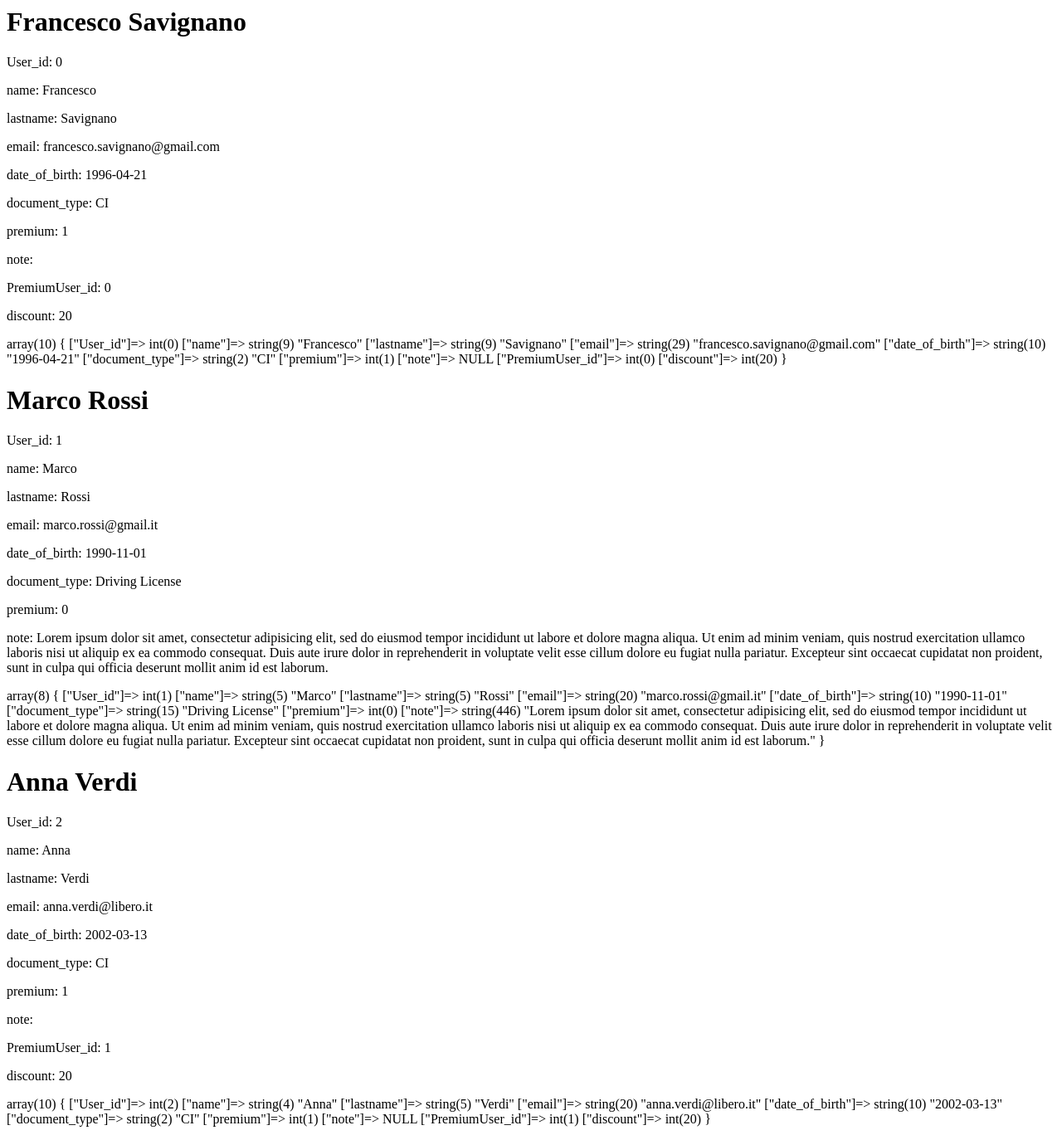
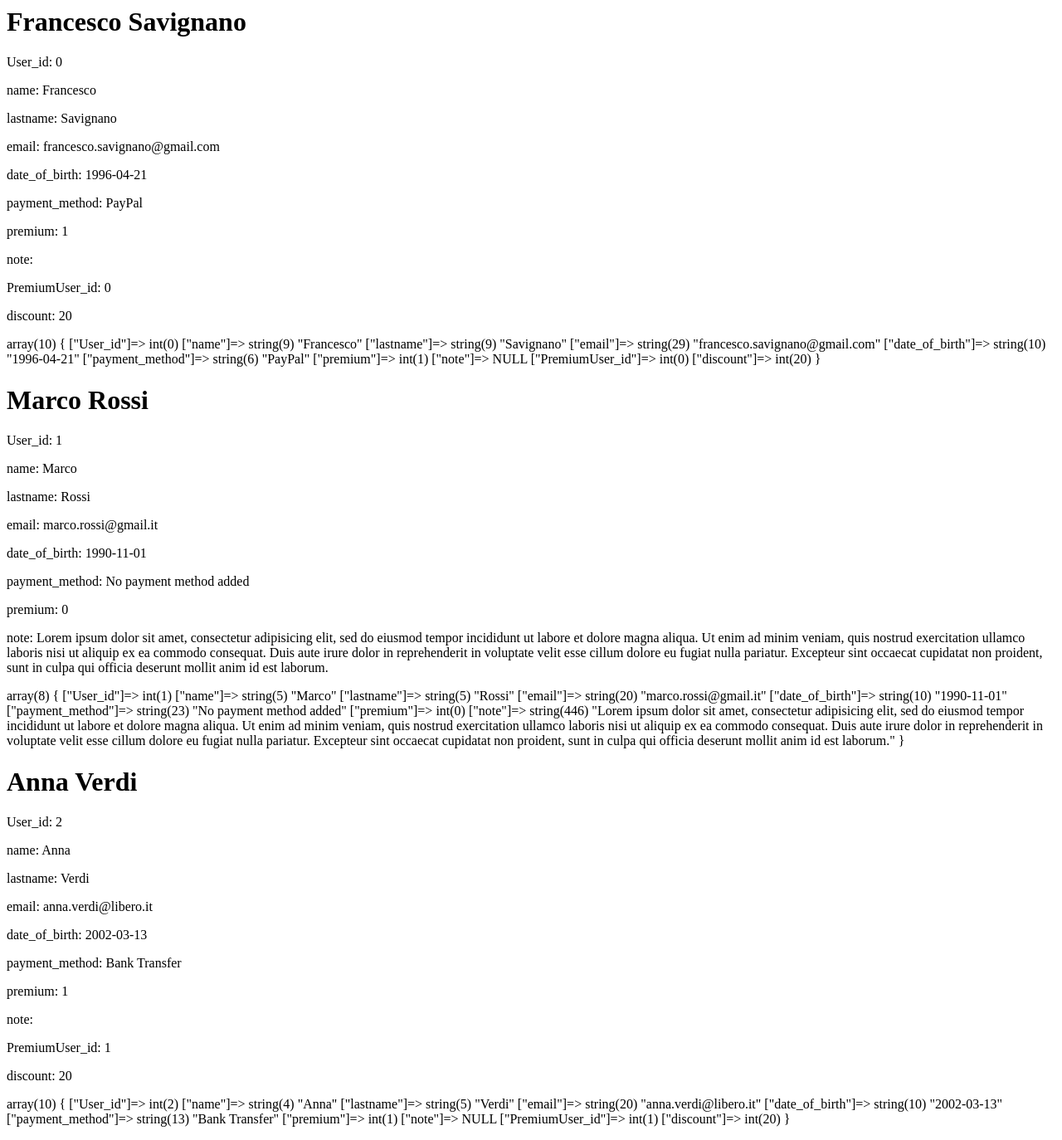
Before and after one commit to SavignanoFrancesco/php-oop-2, a PHP site: page / in a window 1280 px wide. Shown: the whole page at 83% size. Run offline with PHP 8.4, Linux system fonts and the light colour scheme.

Commit message:
sostituito document_type con payment_method

```diff
--- a/index.php
+++ b/index.php
@@ -11,10 +11,10 @@ $tmp_PremiumUser_id = -1;
 
 //___________USER1___________
 //creo una nuova istanza della classe User
-$user1 = new User(++$tmp_User_id, 'Francesco', 'Savignano', 'francesco.savignano@gmail.com', '1996-04-21', 'CI', 0);
+$user1 = new User(++$tmp_User_id, 'Francesco', 'Savignano', 'francesco.savignano@gmail.com', '1996-04-21', 'No payment method added', 0);
 $user1->setPremium();
 if($user1->premium > 0){
-    $user1 = new PremiumUser($tmp_User_id, 'Francesco', 'Savignano', 'francesco.savignano@gmail.com', '1996-04-21', 'CI', 1, ++$tmp_PremiumUser_id);
+    $user1 = new PremiumUser($tmp_User_id, 'Francesco', 'Savignano', 'francesco.savignano@gmail.com', '1996-04-21', 'PayPal', 1, ++$tmp_PremiumUser_id);
 }
 //stampa le informazioni dell'utente(istanza)
 $user1->printInfo($user1);
@@ -24,9 +24,9 @@ var_dump($user1_data);
 
 //___________USER2___________
 //creo una nuova istanza della classe User
-$user2 = new User(++$tmp_User_id, 'Marco', 'Rossi', 'marco.rossi@gmail.it', '1990-11-01', 'Driving License', 0);
+$user2 = new User(++$tmp_User_id, 'Marco', 'Rossi', 'marco.rossi@gmail.it', '1990-11-01', 'No payment method added', 0);
 if($user2->premium > 0){
-    $user2 = new PremiumUser($tmp_User_id, 'Marco', 'Rossi', 'marco.rossi@gmail.it', '1990-11-01', 'Driving License', 1, ++$tmp_PremiumUser_id);
+    $user2 = new PremiumUser($tmp_User_id, 'Marco', 'Rossi', 'marco.rossi@gmail.it', '1990-11-01', 'Bank Transfer', 1, ++$tmp_PremiumUser_id);
 }
 //funzione per aggiungere testo a note
 $user2->setNote('Lorem ipsum dolor sit amet, consectetur adipisicing elit, sed do eiusmod tempor incididunt ut labore et dolore magna aliqua. Ut enim ad minim veniam, quis nostrud exercitation ullamco laboris nisi ut aliquip ex ea commodo consequat. Duis aute irure dolor in reprehenderit in voluptate velit esse cillum dolore eu fugiat nulla pariatur. Excepteur sint occaecat cupidatat non proident, sunt in culpa qui officia deserunt mollit anim id est laborum.');
@@ -38,10 +38,10 @@ var_dump($user2_data);
 
 //___________USER3___________
 //creo una nuova istanza della classe User
-$user3 = new User(++$tmp_User_id, 'Anna', 'Verdi', 'anna.verdi@libero.it', '2002-03-13', 'CI', 0);
+$user3 = new User(++$tmp_User_id, 'Anna', 'Verdi', 'anna.verdi@libero.it', '2002-03-13', 'No payment method added', 0);
 $user3->setPremium();
 if($user3->premium > 0){
-    $user3 = new PremiumUser($tmp_User_id, 'Anna', 'Verdi', 'anna.verdi@libero.it', '2002-03-13', 'CI', 1, ++$tmp_PremiumUser_id);
+    $user3 = new PremiumUser($tmp_User_id, 'Anna', 'Verdi', 'anna.verdi@libero.it', '2002-03-13', 'Bank Transfer', 1, ++$tmp_PremiumUser_id);
 }
 //stampa le informazioni dell'utente(istanza)
 $user3->printInfo($user3);
--- a/user.php
+++ b/user.php
@@ -7,12 +7,12 @@ class User{
     public $lastname;
     public $email;
     public $date_of_birth;
-    public $document_type;
+    public $payment_method;
     public $premium;
     public $note;
 
     //costruttore con le variabili necessarie alla creazione dell'istanza
-    public function __construct($_User_id, $_name, $_lastname, $_email, $_date_of_birth, $_document_type, $_premium){
+    public function __construct($_User_id, $_name, $_lastname, $_email, $_date_of_birth, $_payment_method, $_premium){
 
         //User_id autoincrementato
         $this->User_id = $_User_id;
@@ -41,7 +41,7 @@ class User{
         }
 
         //
-        $this->document_type = $_document_type;
+        $this->payment_method = $_payment_method;
 
         //
         $this->premium = $_premium;
@@ -89,7 +89,7 @@ class PremiumUser extends User {
     public $lastname;
     public $email;
     public $date_of_birth;
-    public $document_type;
+    public $payment_method;
     public $premium;
     public $note;
 
@@ -98,8 +98,8 @@ class PremiumUser extends User {
     //sconto di default
     public $discount = 20;
 
-    public function __construct($_User_id, $_name, $_lastname, $_email, $_date_of_birth, $_document_type, $_premium, $_tmp_PremiumUser_id){
-        parent::__construct($_User_id, $_name, $_lastname, $_email, $_date_of_birth, $_document_type, $_premium, $_tmp_PremiumUser_id);
+    public function __construct($_User_id, $_name, $_lastname, $_email, $_date_of_birth, $_payment_method, $_premium, $_tmp_PremiumUser_id){
+        parent::__construct($_User_id, $_name, $_lastname, $_email, $_date_of_birth, $_payment_method, $_premium, $_tmp_PremiumUser_id);
         $this->PremiumUser_id = $_tmp_PremiumUser_id;
     }
 
```
Also changed, not shown: tabellaUsers.jpg.
